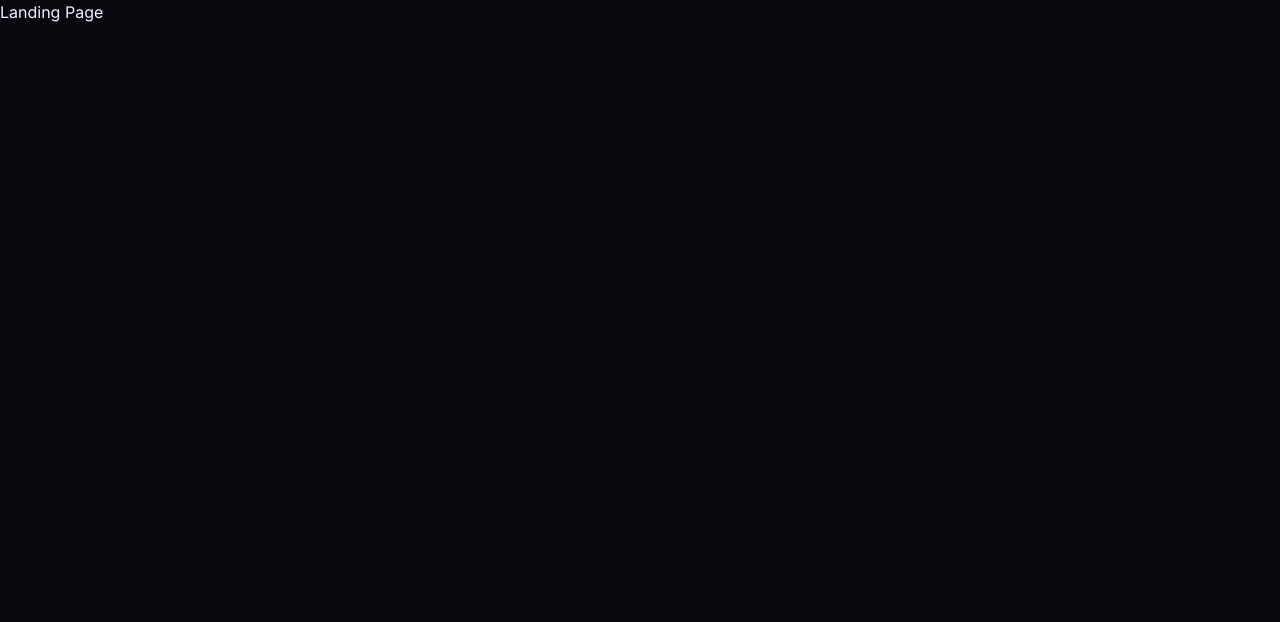
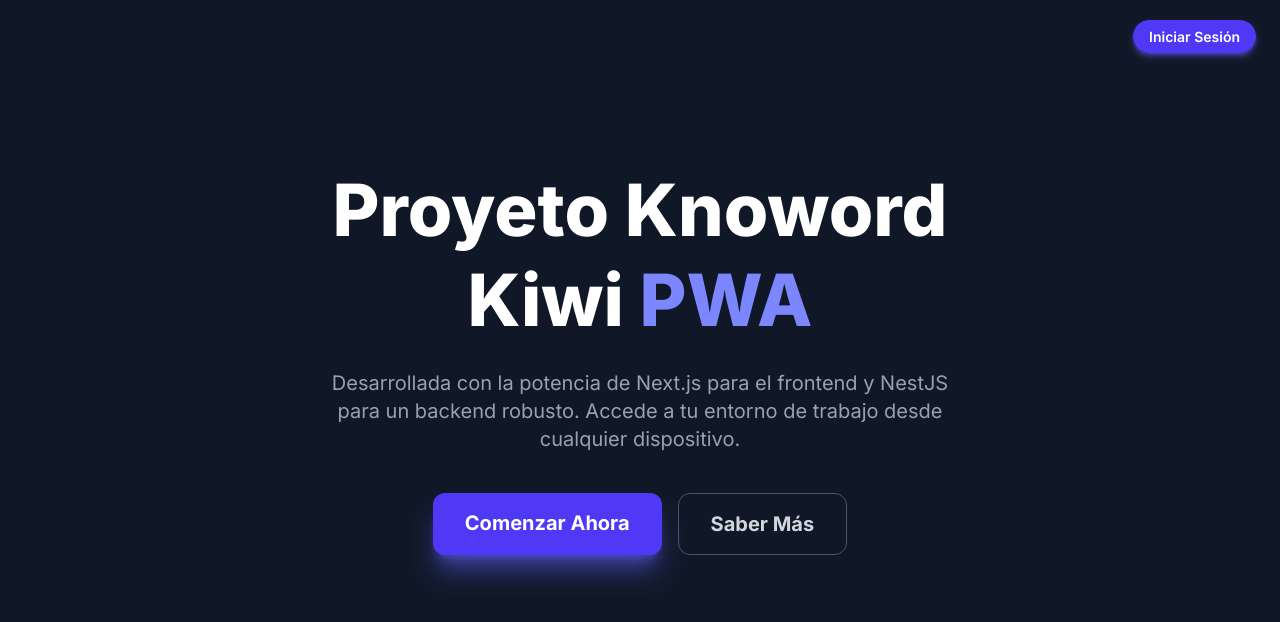
Before and after one commit to Star7-jpg/KnowordKiwi_Frontend, a Next.js app: page / in a window 1280 px wide. Shown: the top 622 px of the page. Built offline with nearby package versions, Linux system fonts and the light colour scheme.

Commit message:
feat: offline función pwa

```diff
--- /dev/null
+++ b/app/offline/_offline.tsx
@@ -0,0 +1,25 @@
+import Link from "next/link";
+
+export default function OfflinePage() {
+  return (
+    <div className="flex items-center justify-center min-h-screen bg-gray-900 text-white p-4">
+      <div className="text-center p-8 bg-gray-800 rounded-xl shadow-2xl border border-gray-700">
+        <div className="text-6xl mb-4" role="img" aria-label="Sin conexión">
+          🚫
+        </div>
+        <h1 className="text-3xl font-bold mb-3 text-red-400">
+          ¡Sin Conexión a Internet!
+        </h1>
+        <p className="text-gray-400 mb-6 max-w-sm">
+          Parece que no estás conectado a la red. Esta aplicación sigue siendo una PWA, pero necesitas conexión para acceder a la mayoría de los datos.
+        </p>
+        <Link
+          href="/"
+          className="inline-block px-6 py-3 text-lg font-semibold rounded-lg text-white bg-indigo-600 hover:bg-indigo-700 transition duration-300 shadow-md shadow-indigo-500/30"
+        >
+          Reintentar Inicio
+        </Link>
+      </div>
+    </div>
+  );
+}
--- a/app/page.tsx
+++ b/app/page.tsx
@@ -1,7 +1,45 @@
+import Link from "next/link";
+
 export default function page() {
   return (
-    <div>
-      <h1>Landing Page</h1>
+<div className="flex flex-col items-center justify-center min-h-screen bg-gray-900 text-white p-4">
+      {/* Navbar de Acceso Rápido */}
+      <header className="absolute top-0 right-0 p-6 z-10">
+        <Link
+          href="/login"
+          className="px-4 py-2 text-sm font-semibold rounded-full text-white bg-indigo-600 hover:bg-indigo-700 transition duration-300 shadow-md shadow-indigo-500/50 hover:shadow-lg hover:scale-[1.02] transform"
+        >
+          Iniciar Sesión
+        </Link>
+      </header>
+
+      {/* Contenido Principal */}
+      <main className="flex flex-col items-center text-center max-w-2xl px-4 mt-[-80px]">
+        <h1 className="text-5xl md:text-7xl font-extrabold text-white mb-6 leading-tight">
+          Proyeto Knoword Kiwi <span className="text-indigo-400">PWA</span>
+        </h1>
+
+        <p className="text-lg md:text-xl text-gray-400 mb-10">
+          Desarrollada con la potencia de Next.js para el frontend y NestJS para un backend robusto. Accede a tu entorno de trabajo desde cualquier dispositivo.
+        </p>
+
+        {/* Botones de Acción (Llamada principal) */}
+        <div className="flex flex-col sm:flex-row space-y-4 sm:space-y-0 sm:space-x-4 w-full justify-center">
+          <Link
+            href="/register"
+            className="w-full sm:w-auto px-8 py-4 text-xl font-bold rounded-xl text-white bg-indigo-600 hover:bg-indigo-700 transition duration-300 shadow-xl shadow-indigo-500/50"
+          >
+            Comenzar Ahora
+          </Link>
+          <Link
+            href="/about"
+            className="w-full sm:w-auto px-8 py-4 text-xl font-bold rounded-xl text-gray-300 border border-gray-600 hover:border-indigo-500 hover:text-indigo-400 transition duration-300"
+          >
+            Saber Más
+          </Link>
+        </div>
+      </main>
     </div>
+
   );
 }
--- a/next.config.ts
+++ b/next.config.ts
@@ -1,7 +1,38 @@
 import withPWA from 'next-pwa';
 
 const pwaConfig = withPWA({
-  dest: 'public'  // Directorio donde se generan los archivos PWA
+  dest: 'public',  // Directorio donde se generan los archivos PWA
+
+    /**
+   * Define la página que el Service Worker debe servir
+   * cuando no hay conexión a Internet.
+   * La ruta debe ser el nombre de la página que creaste.
+   */
+  runtimeCaching: [
+
+    {
+      urlPattern: ({ url }) => url.pathname.startsWith('/'),
+      handler: 'NetworkFirst', // Intenta la red primero, luego el caché.
+      options: {
+        cacheName: 'html-cache',
+        expiration: {
+            maxEntries: 50,
+            maxAgeSeconds: 30 * 24 * 60 * 60, // 30 días
+        },
+      },
+    },
+  ],
+
+  // Define la ruta fallback para cualquier tipo de recurso
+  fallbacks: {
+    // 1. Fallback principal para cualquier ruta de navegación (HTML)
+    document: '/offline',
+    image: '',
+    audio: '',
+    video: '',
+    font: ''
+  },
+
 });
 
 const nextConfig = {
```
Also changed, not shown: public/manifest.json.
